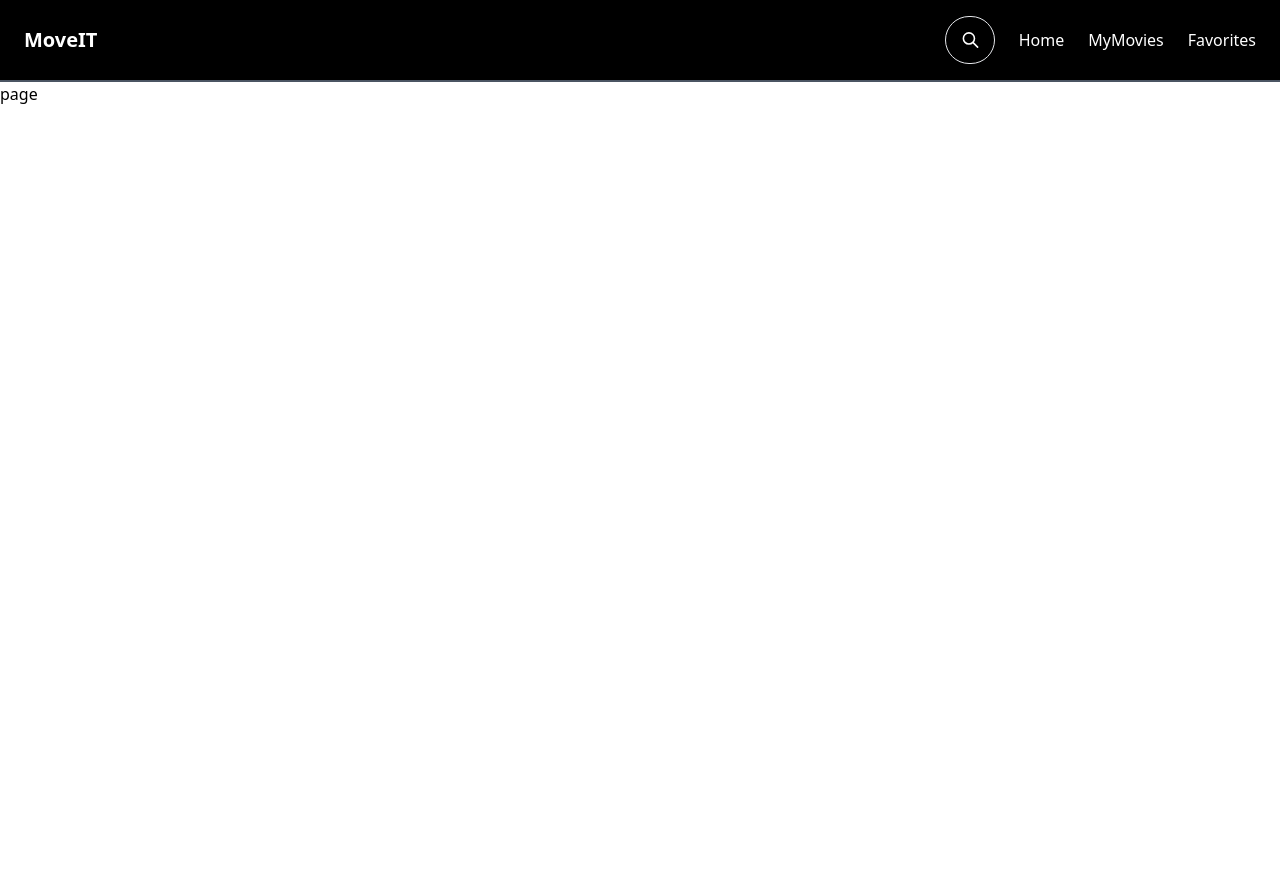
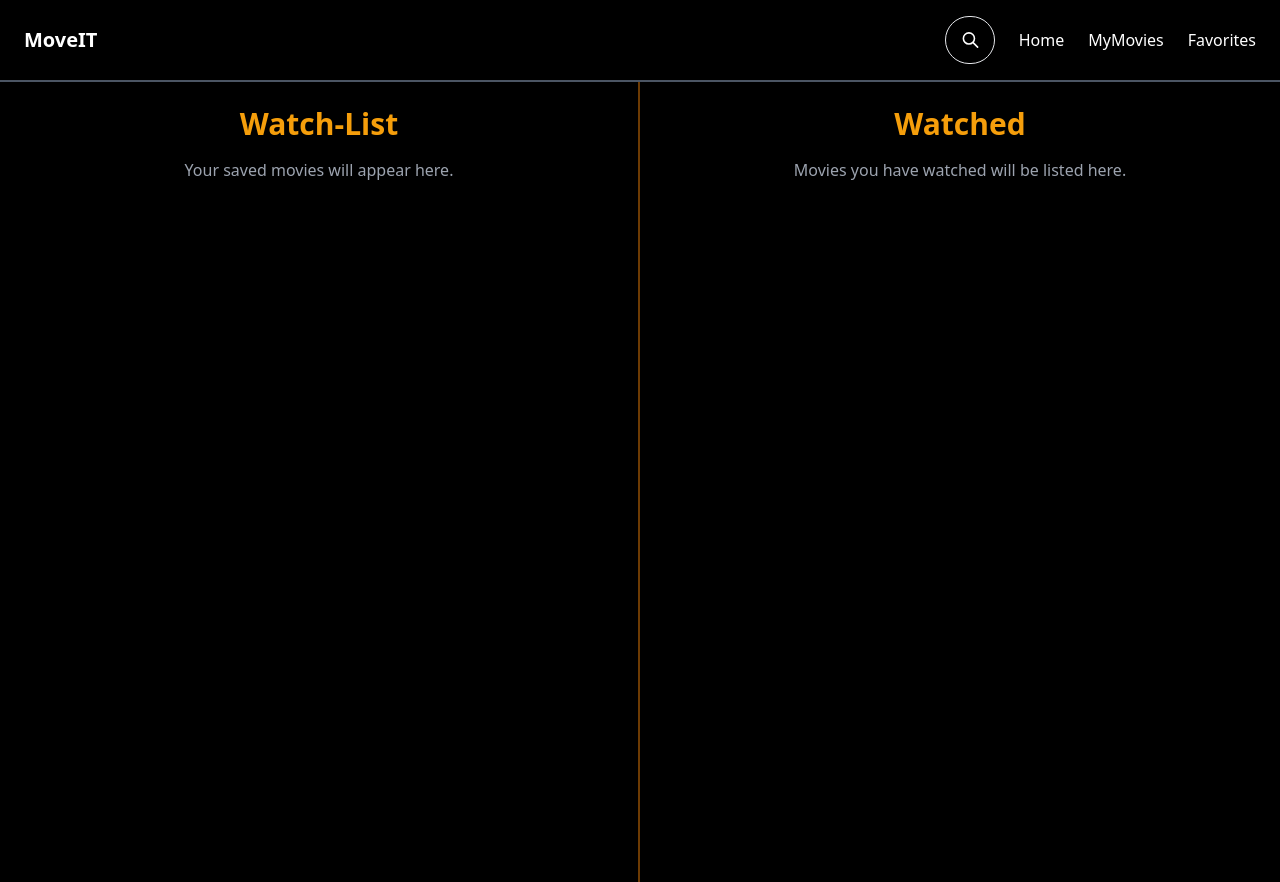
Before and after one commit to sujalamatya/movies-watchlist, a Next.js app: page /mymovies in a window 1280 px wide. Before the commit the page ends 800 px from the top, so only its background shows below. Built offline with nearby package versions, Linux system fonts and the light colour scheme.

Commit message:
feat: add mymovies page

```diff
--- a/src/app/mymovies/page.tsx
+++ b/src/app/mymovies/page.tsx
@@ -1,5 +1,18 @@
 import React from "react";
 
-export default function page() {
-  return <div>page</div>;
+export default function Page() {
+  return (
+    <div className="grid grid-cols-2 w-full bg-black h-screen text-white">
+      <div className="border-r-2 border-amber-600/50 flex flex-col items-center p-6">
+        <h1 className="text-amber-500 font-bold text-3xl mb-4">Watch-List</h1>
+        <p className="text-gray-400">Your saved movies will appear here.</p>
+      </div>
+      <div className="flex flex-col items-center  p-6">
+        <h1 className="text-amber-500 font-bold text-3xl mb-4">Watched</h1>
+        <p className="text-gray-400">
+          Movies you have watched will be listed here.
+        </p>
+      </div>
+    </div>
+  );
 }
```
